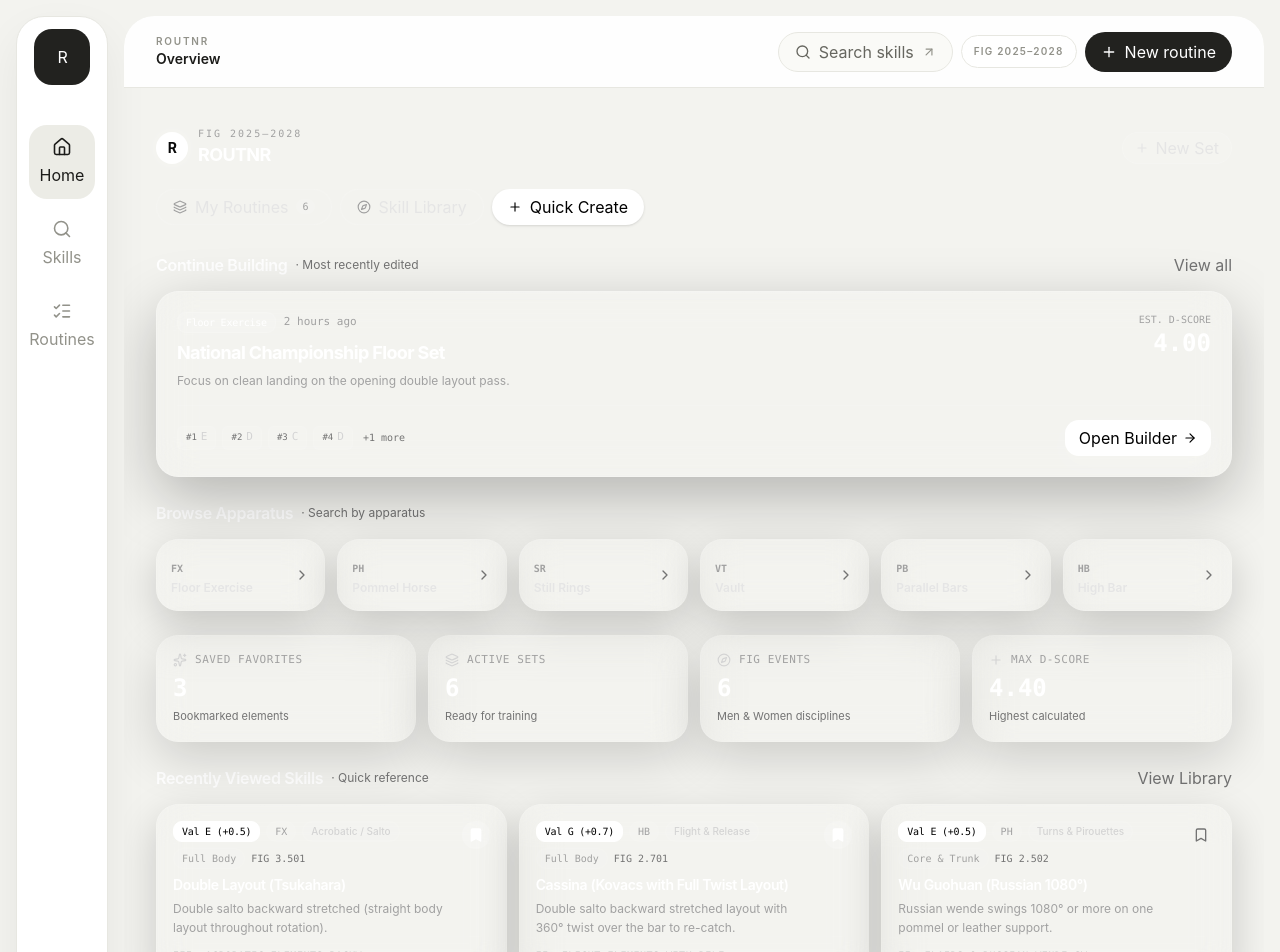
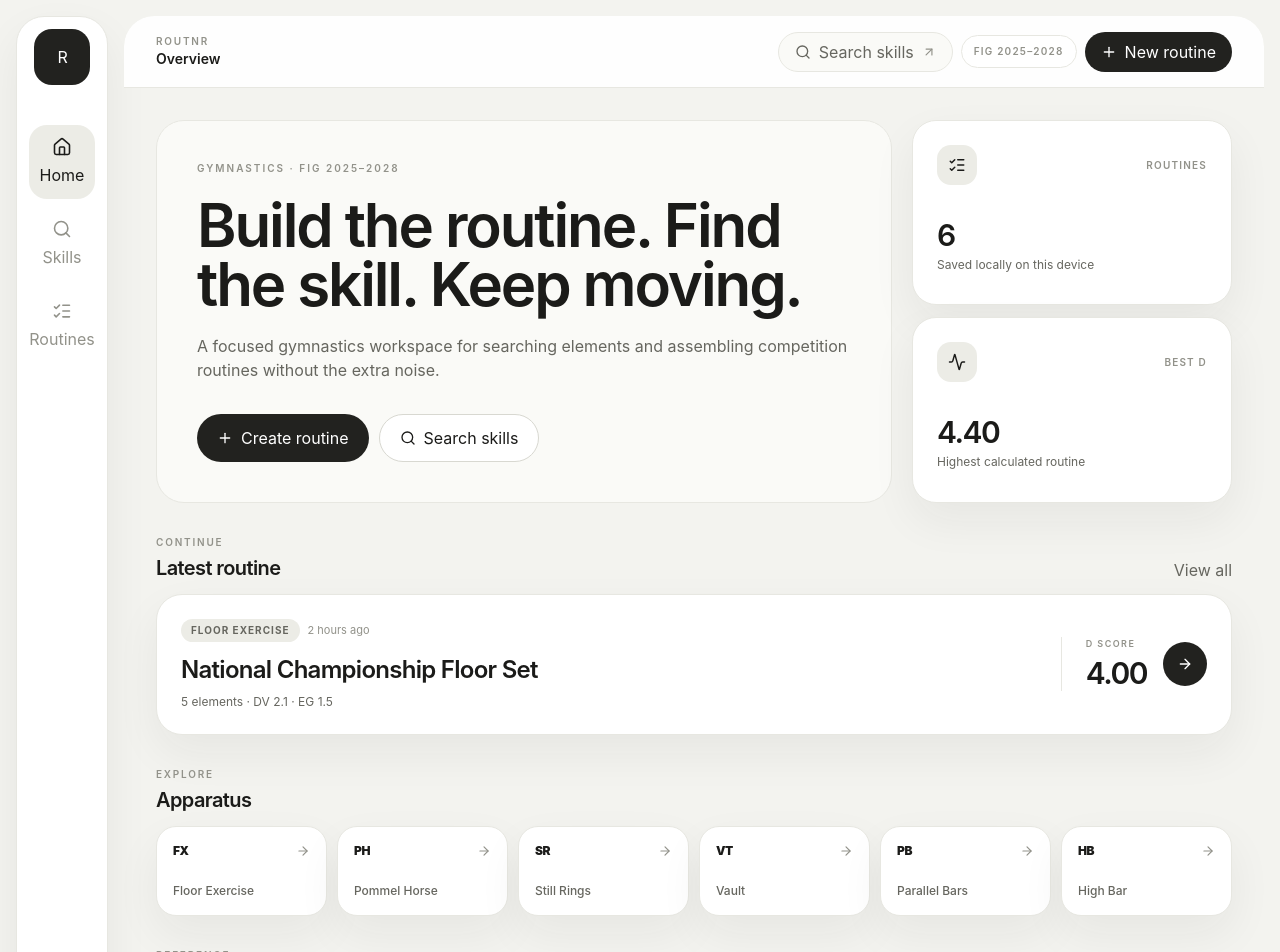
Before and after one commit to Necros-x/routnr, a Next.js app: page / in a window 1280 px wide. Shown: the top 952 px of the page. Built offline with nearby package versions, Linux system fonts and the light colour scheme.

Commit message:
ui: rebuild home from sketch

```diff
--- a/src/screens/HomeScreen.tsx
+++ b/src/screens/HomeScreen.tsx
@@ -1,12 +1,14 @@
 import React from 'react';
-import { Plus, ArrowRight, Compass, Layers, Sparkles, ChevronRight } from 'lucide-react';
+import {
+  ArrowRight,
+  Plus,
+  Search,
+  ListChecks,
+  Star,
+  Activity,
+} from 'lucide-react';
 import { useGymnasticsStore } from '../hooks/useGymnasticsStore';
 import { ALL_APPARATUS } from '../data/mockSkills';
-import { GlassCard } from '../components/ui/GlassCard';
-import { PillButton } from '../components/ui/PillButton';
-import { SectionHeader } from '../components/ui/SectionHeader';
-import { TagChip } from '../components/ui/TagChip';
-import { SkillCard } from '../components/SkillCard';
 import { APP_CONFIG } from '../config/app';
 
 export const HomeScreen: React.FC = () => {
@@ -18,257 +20,178 @@ export const HomeScreen: React.FC = () => {
     setSelectedSkill,
     setCreateRoutineModalOpen,
     favoriteSkillIds,
-    toggleFavorite,
+    markSkillViewed,
   } = useGymnasticsStore();
 
   const latestRoutine = routines[0] || null;
-
-  const handleBrowseApparatus = () => {
-    setActiveTab('skills');
-    // We can also pass filter in store or session
-  };
+  const highestScore = Math.max(...routines.map((routine) => routine.summary.totalDScore), 0);
 
   return (
-    <div className="space-y-6 pb-28">
-      {/* Brand Header & Greeting */}
-      <header className="pt-2">
-        <div className="flex items-center justify-between">
-          <div className="flex items-center gap-2.5">
-            <div className="w-8 h-8 rounded-full bg-white flex items-center justify-center text-neutral-950 font-bold font-display text-sm tracking-tighter shadow-[0_0_16px_rgba(255,255,255,0.3)]">
-              {APP_CONFIG.shortName}
+    <div className="space-y-8">
+      <section className="grid gap-5 lg:grid-cols-[minmax(0,1.45fr)_minmax(320px,0.55fr)]">
+        <div className="rounded-[28px] border border-[var(--border-subtle)] bg-[var(--surface-soft)] p-6 sm:p-8 lg:p-10">
+          <p className="mb-5 text-[10px] font-semibold uppercase tracking-[0.2em] text-[var(--text-tertiary)]">
+            {APP_CONFIG.eyebrow} · {APP_CONFIG.codeCycle}
+          </p>
+          <h2 className="font-display max-w-3xl text-4xl font-semibold leading-[0.98] text-[var(--text-primary)] sm:text-5xl lg:text-6xl">
+            Build the routine. Find the skill. Keep moving.
+          </h2>
+          <p className="mt-5 max-w-2xl text-sm leading-6 text-[var(--text-secondary)] sm:text-base">
+            A focused gymnastics workspace for searching elements and assembling competition routines without the extra noise.
+          </p>
+
+          <div className="mt-8 flex flex-wrap gap-2.5">
+            <button
+              type="button"
+              onClick={() => setCreateRoutineModalOpen(true)}
+              className="inline-flex h-12 items-center gap-2 rounded-full bg-[var(--accent)] px-5 text-sm font-semibold text-white transition-transform hover:-translate-y-0.5"
+            >
+              <Plus className="h-4 w-4" />
+              Create routine
+            </button>
+            <button
+              type="button"
+              onClick={() => setActiveTab('skills')}
+              className="inline-flex h-12 items-center gap-2 rounded-full border border-[var(--border-medium)] bg-white px-5 text-sm font-semibold text-[var(--text-primary)] transition-colors hover:bg-[var(--surface-hover)]"
+            >
+              <Search className="h-4 w-4" />
+              Search skills
+            </button>
+          </div>
+        </div>
+
+        <div className="grid grid-cols-2 gap-3 lg:grid-cols-1">
+          <div className="surface rounded-[24px] p-5 sm:p-6">
+            <div className="flex items-center justify-between gap-3">
+              <span className="flex h-10 w-10 items-center justify-center rounded-[14px] bg-[var(--accent-soft)] text-[var(--text-primary)]">
+                <ListChecks className="h-4.5 w-4.5" />
+              </span>
+              <span className="text-[10px] font-semibold uppercase tracking-[0.12em] text-[var(--text-tertiary)]">Routines</span>
             </div>
+            <p className="mt-8 text-3xl font-semibold tracking-[-0.05em]">{routines.length}</p>
+            <p className="mt-1 text-xs text-[var(--text-secondary)]">Saved locally on this device</p>
+          </div>
+
+          <div className="surface rounded-[24px] p-5 sm:p-6">
+            <div className="flex items-center justify-between gap-3">
+              <span className="flex h-10 w-10 items-center justify-center rounded-[14px] bg-[var(--accent-soft)] text-[var(--text-primary)]">
+                <Activity className="h-4.5 w-4.5" />
+              </span>
+              <span className="text-[10px] font-semibold uppercase tracking-[0.12em] text-[var(--text-tertiary)]">Best D</span>
+            </div>
+            <p className="mt-8 text-3xl font-semibold tracking-[-0.05em]">{highestScore.toFixed(2)}</p>
+            <p className="mt-1 text-xs text-[var(--text-secondary)]">Highest calculated routine</p>
+          </div>
+        </div>
+      </section>
+
+      {latestRoutine && (
+        <section>
+          <div className="mb-3 flex items-end justify-between gap-3">
             <div>
-              <span className="text-[10px] tracking-[0.2em] uppercase font-mono text-neutral-400 block leading-tight">
-                {APP_CONFIG.codeCycle}
-              </span>
-              <h1 className="text-lg font-bold tracking-tight text-white font-display">
-                {APP_CONFIG.name}
-              </h1>
+              <p className="text-[10px] font-semibold uppercase tracking-[0.18em] text-[var(--text-tertiary)]">Continue</p>
+              <h3 className="mt-1 text-xl font-semibold tracking-[-0.03em]">Latest routine</h3>
             </div>
+            <button
+              type="button"
+              onClick={() => setActiveTab('routines')}
+              className="text-xs font-semibold text-[var(--text-secondary)] hover:text-[var(--text-primary)]"
+            >
+              View all
+            </button>
           </div>
 
           <button
             type="button"
-            onClick={() => setCreateRoutineModalOpen(true)}
-            className="h-8 px-3 rounded-full bg-white/[0.08] hover:bg-white hover:text-black border border-white/[0.12] text-xs font-semibold text-neutral-200 flex items-center gap-1.5 transition-all cursor-pointer"
+            onClick={() => openRoutineInBuilder(latestRoutine.id)}
+            className="surface group flex w-full flex-col gap-5 rounded-[26px] p-5 text-left transition-transform hover:-translate-y-0.5 sm:flex-row sm:items-center sm:justify-between sm:p-6"
           >
-            <Plus className="w-3.5 h-3.5" />
-            <span>New Set</span>
-          </button>
-        </div>
-
-        {/* Floating Quick Action Pills */}
-        <div className="flex items-center gap-2 mt-5 overflow-x-auto no-scrollbar pb-1">
-          <button
-            type="button"
-            onClick={() => setActiveTab('routines')}
-            className="inline-flex items-center gap-2 h-9 px-4 rounded-full bg-white/[0.06] border border-white/[0.09] text-xs font-medium text-neutral-200 hover:bg-white/10 hover:text-white transition-all whitespace-nowrap"
-          >
-            <Layers className="w-3.5 h-3.5 text-neutral-400" />
-            <span>My Routines</span>
-            <span className="font-mono text-[10px] text-neutral-400 bg-white/10 px-1.5 py-0.2 rounded-full">
-              {routines.length}
-            </span>
-          </button>
-
-          <button
-            type="button"
-            onClick={() => setActiveTab('skills')}
-            className="inline-flex items-center gap-2 h-9 px-4 rounded-full bg-white/[0.06] border border-white/[0.09] text-xs font-medium text-neutral-200 hover:bg-white/10 hover:text-white transition-all whitespace-nowrap"
-          >
-            <Compass className="w-3.5 h-3.5 text-neutral-400" />
-            <span>Skill Library</span>
-          </button>
-
-          <button
-            type="button"
-            onClick={() => setCreateRoutineModalOpen(true)}
-            className="inline-flex items-center gap-2 h-9 px-4 rounded-full bg-white text-black text-xs font-semibold hover:bg-neutral-200 transition-all whitespace-nowrap shadow-sm"
-          >
-            <Plus className="w-3.5 h-3.5" />
-            <span>Quick Create</span>
-          </button>
-        </div>
-      </header>
-
-      {/* Hero Continue Building Routine */}
-      {latestRoutine && (
-        <section>
-          <SectionHeader
-            title="Continue Building"
-            subtitle="Most recently edited"
-            actionText="View all"
-            onAction={() => setActiveTab('routines')}
-          />
-          <GlassCard
-            variant="elevated"
-            className="p-5 border-white/[0.14] hover:border-white/30 transition-all"
-          >
-            <div className="flex items-start justify-between gap-4">
-              <div className="space-y-1.5 flex-1 min-w-0">
-                <div className="flex items-center gap-2 flex-wrap">
-                  <TagChip variant="accent" size="xs">
-                    {latestRoutine.apparatus}
-                  </TagChip>
-                  <span className="text-[11px] font-mono text-neutral-400">
-                    {latestRoutine.lastEdited}
-                  </span>
-                </div>
-                <h3 className="text-lg font-bold text-white tracking-tight font-display truncate">
-                  {latestRoutine.name}
-                </h3>
-                {latestRoutine.notes && (
-                  <p className="text-xs text-neutral-400 line-clamp-1">
-                    {latestRoutine.notes}
-                  </p>
-                )}
+            <div className="min-w-0">
+              <div className="flex flex-wrap items-center gap-2">
+                <span className="rounded-full bg-[var(--accent-soft)] px-2.5 py-1 text-[10px] font-bold uppercase tracking-[0.1em] text-[var(--text-secondary)]">
+                  {latestRoutine.apparatus}
+                </span>
+                <span className="text-[11px] text-[var(--text-tertiary)]">{latestRoutine.lastEdited}</span>
               </div>
-
-              {/* D-Score Pill */}
-              <div className="text-right shrink-0">
-                <span className="text-[10px] font-mono uppercase text-neutral-400 block">
-                  Est. D-Score
-                </span>
-                <span className="text-2xl font-bold font-mono text-white">
-                  {latestRoutine.summary.totalDScore.toFixed(2)}
-                </span>
-              </div>
+              <h4 className="mt-3 truncate text-xl font-semibold tracking-[-0.03em] sm:text-2xl">{latestRoutine.name}</h4>
+              <p className="mt-2 text-xs text-[var(--text-secondary)]">
+                {latestRoutine.skills.length} elements · DV {latestRoutine.summary.difficultyValue.toFixed(1)} · EG {latestRoutine.summary.elementGroupValue.toFixed(1)}
+              </p>
             </div>
 
-            {/* Micro Skill sequence pills */}
-            <div className="mt-4 pt-3.5 border-t border-white/[0.08] flex items-center justify-between gap-3">
-              <div className="flex items-center gap-1.5 overflow-hidden">
-                {latestRoutine.skills.slice(0, 4).map((s, idx) => (
-                  <span
-                    key={s.instanceId}
-                    className="inline-flex items-center gap-1 h-6 px-2 rounded-md bg-white/[0.06] border border-white/[0.08] text-[11px] font-mono text-neutral-300 whitespace-nowrap"
-                  >
-                    <span className="text-[9px] text-neutral-500">#{idx + 1}</span>
-                    <span>{s.skill.difficulty}</span>
-                  </span>
-                ))}
-                {latestRoutine.skills.length > 4 && (
-                  <span className="text-[10px] font-mono text-neutral-500 pl-1">
-                    +{latestRoutine.skills.length - 4} more
-                  </span>
-                )}
+            <div className="flex w-full items-center justify-between gap-4 border-t border-[var(--border-subtle)] pt-4 sm:w-auto sm:border-l sm:border-t-0 sm:pl-6 sm:pt-0">
+              <div>
+                <p className="text-[9px] font-semibold uppercase tracking-[0.16em] text-[var(--text-tertiary)]">D score</p>
+                <p className="mt-1 text-3xl font-semibold tracking-[-0.05em]">{latestRoutine.summary.totalDScore.toFixed(2)}</p>
               </div>
-
-              <PillButton
-                variant="primary"
-                size="sm"
-                icon={<ArrowRight className="w-3.5 h-3.5" />}
-                iconPosition="right"
-                onClick={() => openRoutineInBuilder(latestRoutine.id)}
-              >
-                Open Builder
-              </PillButton>
+              <span className="flex h-11 w-11 items-center justify-center rounded-full bg-[var(--accent)] text-white transition-transform group-hover:translate-x-0.5">
+                <ArrowRight className="h-4 w-4" />
+              </span>
             </div>
-          </GlassCard>
+          </button>
         </section>
       )}
 
-      {/* Browse Apparatus */}
       <section>
-        <SectionHeader
-          title="Browse Apparatus"
-          subtitle="Search by apparatus"
-        />
-        <div className="grid grid-cols-2 sm:grid-cols-3 md:grid-cols-3 lg:grid-cols-6 gap-3">
-          {ALL_APPARATUS.map((app) => (
-            <GlassCard
-              key={app.name}
-              variant="interactive"
-              onClick={handleBrowseApparatus}
-              className="p-3.5 flex items-center justify-between group"
+        <div className="mb-3">
+          <p className="text-[10px] font-semibold uppercase tracking-[0.18em] text-[var(--text-tertiary)]">Explore</p>
+          <h3 className="mt-1 text-xl font-semibold tracking-[-0.03em]">Apparatus</h3>
+        </div>
+        <div className="grid grid-cols-2 gap-2.5 sm:grid-cols-3 xl:grid-cols-6">
+          {ALL_APPARATUS.map((apparatus) => (
+            <button
+              key={apparatus.name}
+              type="button"
+              onClick={() => setActiveTab('skills')}
+              className="surface group rounded-[20px] p-4 text-left transition-colors hover:bg-[var(--surface-soft)]"
             >
-              <div className="min-w-0">
-                <span className="text-[10px] font-mono font-bold text-neutral-400 group-hover:text-white transition-colors">
-                  {app.code}
-                </span>
-                <h4 className="text-xs font-semibold text-neutral-200 group-hover:text-white truncate mt-0.5">
-                  {app.name}
-                </h4>
+              <div className="flex items-center justify-between gap-3">
+                <span className="text-xs font-black tracking-[-0.04em]">{apparatus.code}</span>
+                <ArrowRight className="h-3.5 w-3.5 text-[var(--text-tertiary)] transition-transform group-hover:translate-x-0.5" />
               </div>
-              <ChevronRight className="w-4 h-4 text-neutral-500 group-hover:text-white group-hover:translate-x-0.5 transition-all shrink-0" />
-            </GlassCard>
+              <p className="mt-6 text-xs font-medium leading-4 text-[var(--text-secondary)]">{apparatus.name}</p>
+            </button>
           ))}
         </div>
       </section>
 
-      {/* Quick Summary Metrics */}
-      <section className="grid grid-cols-2 sm:grid-cols-4 gap-3">
-        <GlassCard variant="subtle" className="p-4">
-          <div className="flex items-center gap-2 text-neutral-400 mb-1">
-            <Sparkles className="w-3.5 h-3.5 text-neutral-300" />
-            <span className="text-[11px] font-mono uppercase tracking-wider">
-              Saved Favorites
-            </span>
-          </div>
-          <div className="text-2xl font-bold font-mono text-white">
-            {favoriteSkillIds.length}
-          </div>
-          <p className="text-[11px] text-neutral-500 mt-1">Bookmarked elements</p>
-        </GlassCard>
-
-        <GlassCard variant="subtle" className="p-4">
-          <div className="flex items-center gap-2 text-neutral-400 mb-1">
-            <Layers className="w-3.5 h-3.5 text-neutral-300" />
-            <span className="text-[11px] font-mono uppercase tracking-wider">
-              Active Sets
-            </span>
-          </div>
-          <div className="text-2xl font-bold font-mono text-white">
-            {routines.length}
-          </div>
-          <p className="text-[11px] text-neutral-500 mt-1">Ready for training</p>
-        </GlassCard>
-
-        <GlassCard variant="subtle" className="p-4">
-          <div className="flex items-center gap-2 text-neutral-400 mb-1">
-            <Compass className="w-3.5 h-3.5 text-neutral-300" />
-            <span className="text-[11px] font-mono uppercase tracking-wider">
-              FIG Events
-            </span>
-          </div>
-          <div className="text-2xl font-bold font-mono text-white">
-            {ALL_APPARATUS.length}
-          </div>
-          <p className="text-[11px] text-neutral-500 mt-1">Men & Women disciplines</p>
-        </GlassCard>
-
-        <GlassCard variant="subtle" className="p-4">
-          <div className="flex items-center gap-2 text-neutral-400 mb-1">
-            <Plus className="w-3.5 h-3.5 text-neutral-300" />
-            <span className="text-[11px] font-mono uppercase tracking-wider">
-              Max D-Score
-            </span>
-          </div>
-          <div className="text-2xl font-bold font-mono text-white">
-            {Math.max(...routines.map((r) => r.summary.totalDScore), 0).toFixed(2)}
-          </div>
-          <p className="text-[11px] text-neutral-500 mt-1">Highest calculated</p>
-        </GlassCard>
-      </section>
-
-      {/* Recently Viewed Skills */}
       {recentlyViewedSkills.length > 0 && (
         <section>
-          <SectionHeader
-            title="Recently Viewed Skills"
-            subtitle="Quick reference"
-            actionText="View Library"
-            onAction={() => setActiveTab('skills')}
-          />
-          <div className="grid grid-cols-1 md:grid-cols-2 lg:grid-cols-3 gap-3">
-            {recentlyViewedSkills.slice(0, 6).map((skill) => (
-              <SkillCard
+          <div className="mb-3 flex items-end justify-between gap-3">
+            <div>
+              <p className="text-[10px] font-semibold uppercase tracking-[0.18em] text-[var(--text-tertiary)]">Reference</p>
+              <h3 className="mt-1 text-xl font-semibold tracking-[-0.03em]">Recently viewed</h3>
+            </div>
+            <div className="flex items-center gap-1 text-[11px] font-medium text-[var(--text-tertiary)]">
+              <Star className="h-3.5 w-3.5" />
+              {favoriteSkillIds.length} saved
+            </div>
+          </div>
+
+          <div className="surface overflow-hidden rounded-[24px]">
+            {recentlyViewedSkills.slice(0, 5).map((skill, index) => (
+              <button
                 key={skill.id}
-                skill={skill}
-                onSelect={(s) => setSelectedSkill(s)}
-                isFavorite={favoriteSkillIds.includes(skill.id)}
-                onToggleFavorite={toggleFavorite}
-              />
+                type="button"
+                onClick={() => {
+                  markSkillViewed(skill);
+                  setSelectedSkill(skill);
+                }}
+                className={`flex w-full items-center gap-4 p-4 text-left transition-colors hover:bg-[var(--surface-soft)] sm:px-5 ${
+                  index > 0 ? 'border-t border-[var(--border-subtle)]' : ''
+                }`}
+              >
+                <span className="flex h-10 w-10 shrink-0 items-center justify-center rounded-[13px] bg-[var(--accent-soft)] text-sm font-bold">
+                  {skill.difficulty}
+                </span>
+                <span className="min-w-0 flex-1">
+                  <span className="block truncate text-sm font-semibold">{skill.name}</span>
+                  <span className="mt-1 block truncate text-[11px] text-[var(--text-tertiary)]">
+                    {skill.apparatus} · FIG {skill.figCode}
+                  </span>
+                </span>
+                <ArrowRight className="h-4 w-4 shrink-0 text-[var(--text-tertiary)]" />
+              </button>
             ))}
           </div>
         </section>
```
